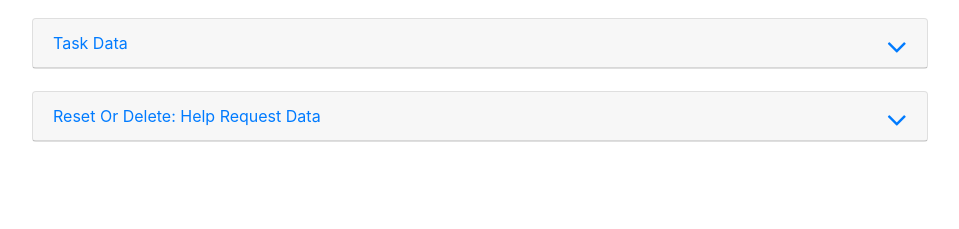
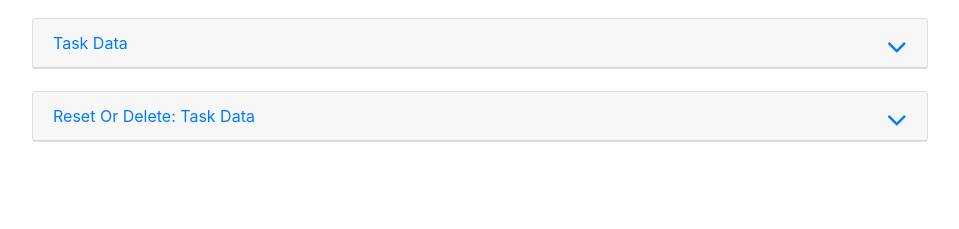
Before and after one commit to BYuksel96/Dissertation, a PHP site: page /account.php in a window 1280 px wide. Shown: the part 571-800 px from the top of the page, without its empty margins (160-1119 px from the left). Run offline with PHP 8.4, Linux system fonts and the light colour scheme; the visitor is signed in with stand-in values (Sample User, id 1); data that the repository does not hold is empty; some libraries are stand-ins or nearby versions.

Commit message:
Minor context change

```diff
--- a/account.php
+++ b/account.php
@@ -349,7 +349,7 @@
                 <div class="card" data-value="c8">
                     <a class="collapsed card-link" data-toggle="collapse" data-parent="#accordion" href="#collapseRoD">
                         <div class="card-header">
-                            Reset Or Delete: Help Request Data
+                            Reset Or Delete: Task Data
                             <i class="fa fa-angle-down c8" style="font-size: 200%; position: relative; float: right;"></i>
                             <i class="fa fa-angle-up c8" style="font-size: 200%; position: relative; float: right; display: none;"></i>
                         </div>
```
